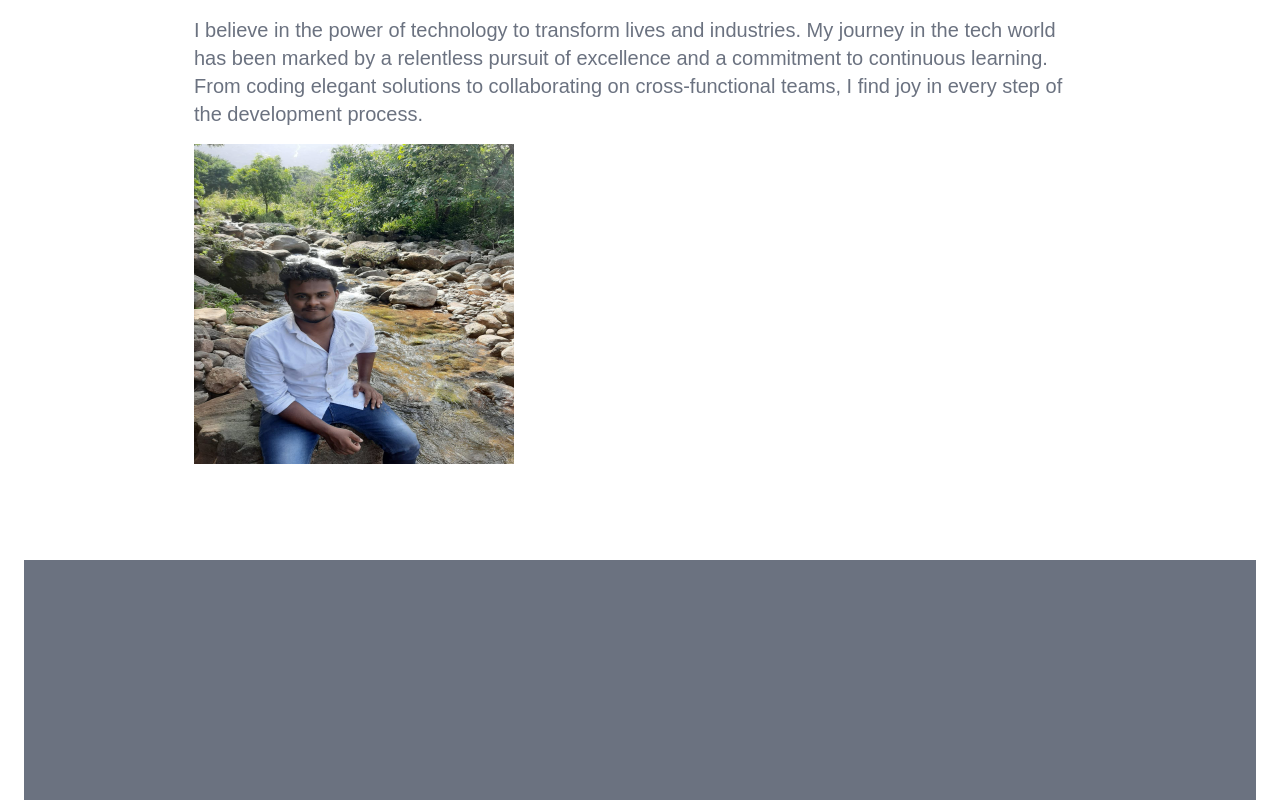
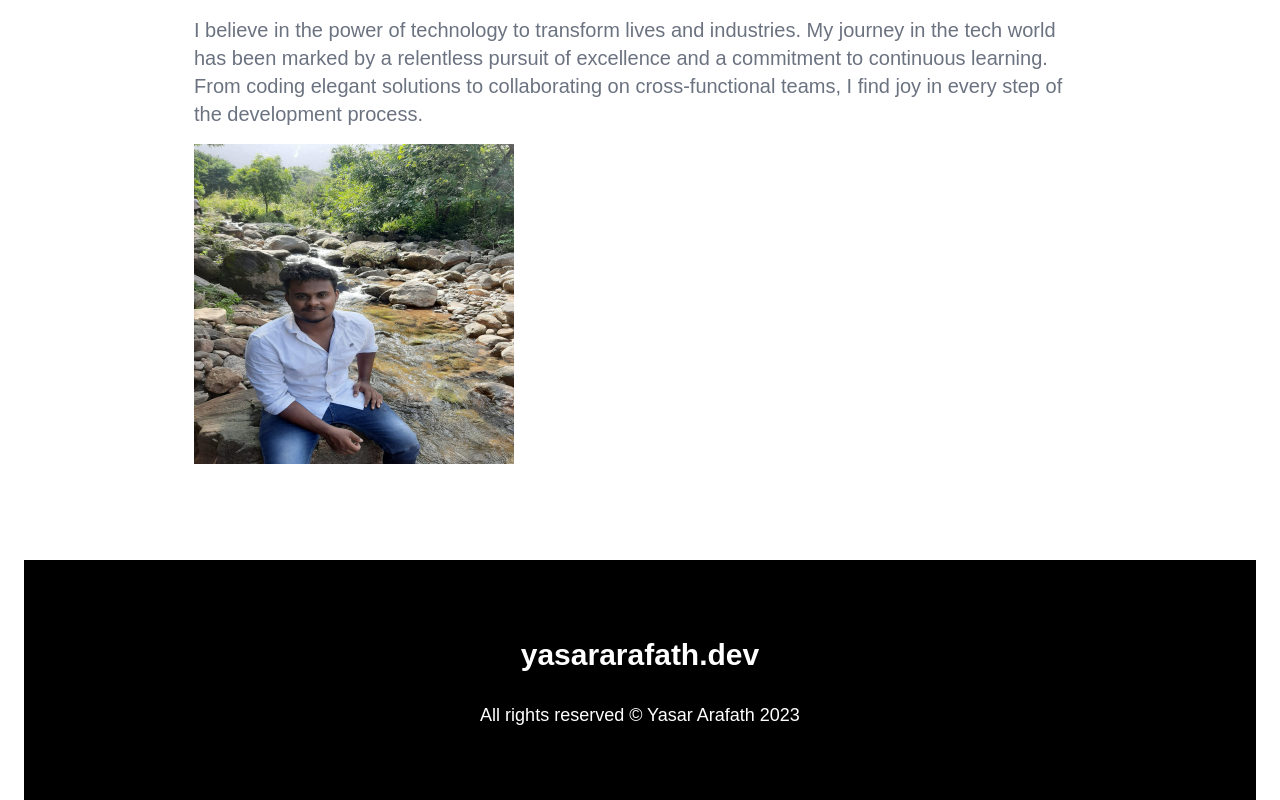
Before and after one commit to Yasar195/Portfolio, a React (Create React App) app: page / in a window 1280 px wide. Shown: the part 2524-3324 px from the top of the page. Built offline with nearby package versions, Linux system fonts and the light colour scheme; a web font is replaced by a local one.

Commit message:
some improvements

```diff
--- a/package.json
+++ b/package.json
@@ -9,6 +9,7 @@
     "react": "^18.2.0",
     "react-dom": "^18.2.0",
     "react-icons": "^4.12.0",
+    "react-locomotive-scroll": "^0.2.2",
     "react-scripts": "5.0.1",
     "web-vitals": "^2.1.4"
   },
--- a/src/App.js
+++ b/src/App.js
@@ -1,4 +1,3 @@
-import logo from './logo.svg';
 import './App.css';
 import Nav from './components/Nav';
 import { FaLinkedin, FaGithub, FaReact, FaAws, FaPython, FaHtml5, FaCss3Alt, FaNodeJs, FaArrowCircleRight } from "react-icons/fa";
@@ -9,13 +8,12 @@ import { IoLogoJavascript } from "react-icons/io5";
 import { SiExpress } from "react-icons/si";
 import { BiLogoPostgresql } from "react-icons/bi";
 import { IoMdSend } from "react-icons/io";
+import { LocomotiveScrollProvider } from 'react-locomotive-scroll'
 
 function App() {
+
   return (
     <div className="relative w-full h-screen bg-white px-2 lg:px-6">
-      {/* <div className='w-full h-full px-16'>
-
-      </div> */}
         <Nav/>
         <div className="w-full h-fit md:h-full flex flex-col items-center justify-center gap-6">
           <div className='w-3/4 h-2/4 flex flex-col lg:flex-row p-6'>
@@ -133,8 +131,9 @@ function App() {
             </div>
           </div>
         </div>
-      <div className='w-full h-60 bg-gray-500 mt-16'>
-
+      <div className='w-full h-60 bg-black text-white mt-16 p-10 flex items-center flex-col justify-center gap-6'>
+        <h1 className="font-bold">yasararafath.dev</h1>
+        <p className='text-lg'>All rights reserved &copy; Yasar Arafath 2023</p>
       </div>
     </div>
   );
--- a/src/components/Nav.js
+++ b/src/components/Nav.js
@@ -6,7 +6,7 @@ const Nav = () => {
             <div className="w-3/4 h-full flex items-center justify-start p-4 text-blue-500">
                 <h1 className="font-bold">yasararafath.dev</h1>
             </div>
-            <div className="invisible lg:visible w-2/4 h-full flex items-center justify-start p-4 text-gray-500 flex items-center justify-evenly text-xl">
+            <div className="invisible lg:visible w-2/4 h-full flex flex-col lg:flex-row items-center justify-start p-4 text-gray-500 flex items-center justify-evenly text-xl">
                 <p className="hover:cursor-pointer">About</p>
                 <p className="hover:cursor-pointer">Projects</p>
                 <p className="hover:cursor-pointer">Contact</p>
--- a/src/index.css
+++ b/src/index.css
@@ -12,3 +12,14 @@ code {
   font-family: source-code-pro, Menlo, Monaco, Consolas, 'Courier New',
     monospace;
 }
+
+/* Hide scrollbar for Chrome, Safari, and Opera */
+body::-webkit-scrollbar {
+  display: none;
+}
+
+/* Hide scrollbar for IE, Edge, and Firefox */
+body {
+  -ms-overflow-style: none;  /* IE and Edge */
+  scrollbar-width: none;
+}
--- a/src/index.js
+++ b/src/index.js
@@ -7,7 +7,7 @@ import reportWebVitals from './reportWebVitals';
 const root = ReactDOM.createRoot(document.getElementById('root'));
 root.render(
   <React.StrictMode>
-    <App />
+      <App />
   </React.StrictMode>
 );
 
```
Also changed, not shown: 1 other file (tests, documents, lock files or other folders). Lines whose indentation alone changed are shown as unchanged.
